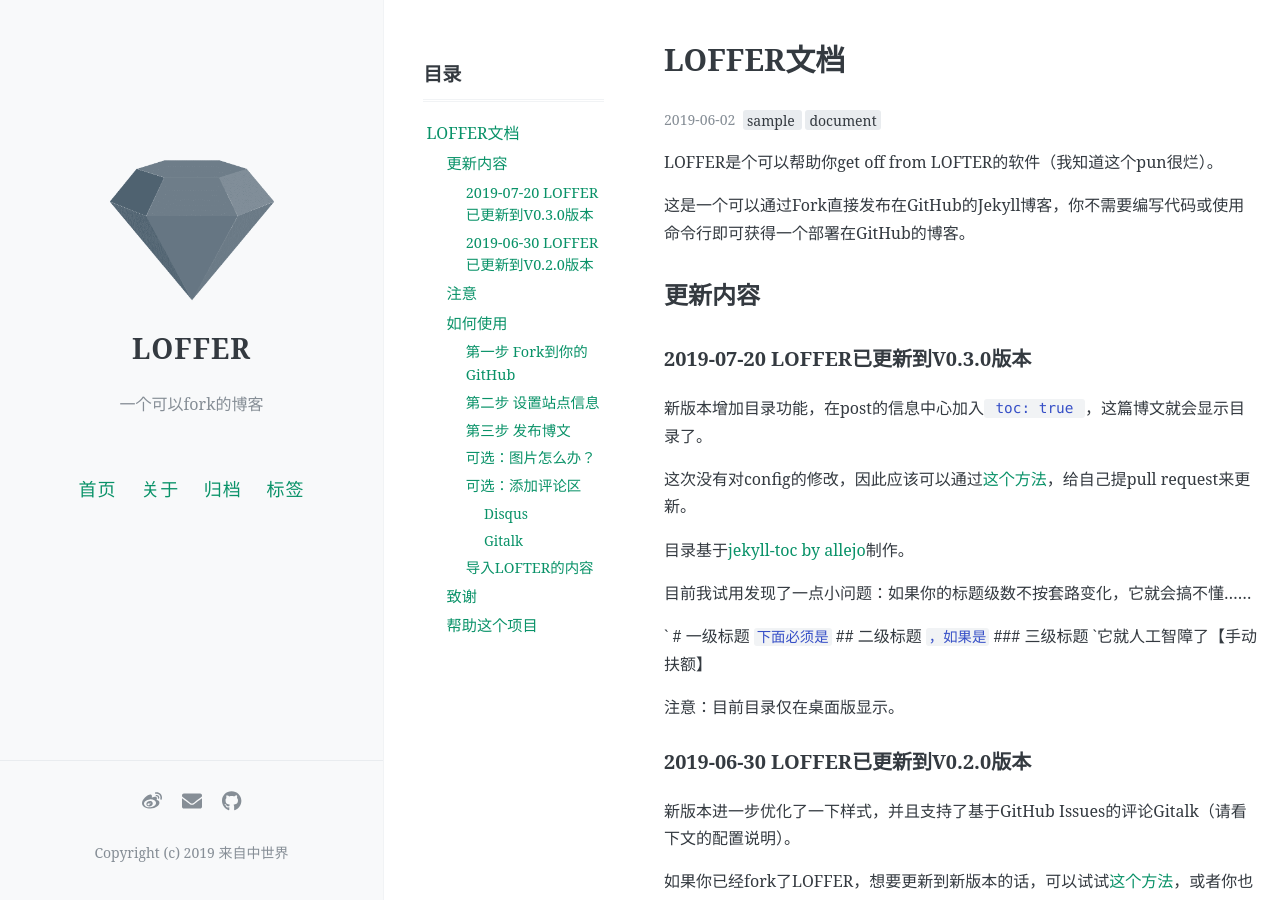
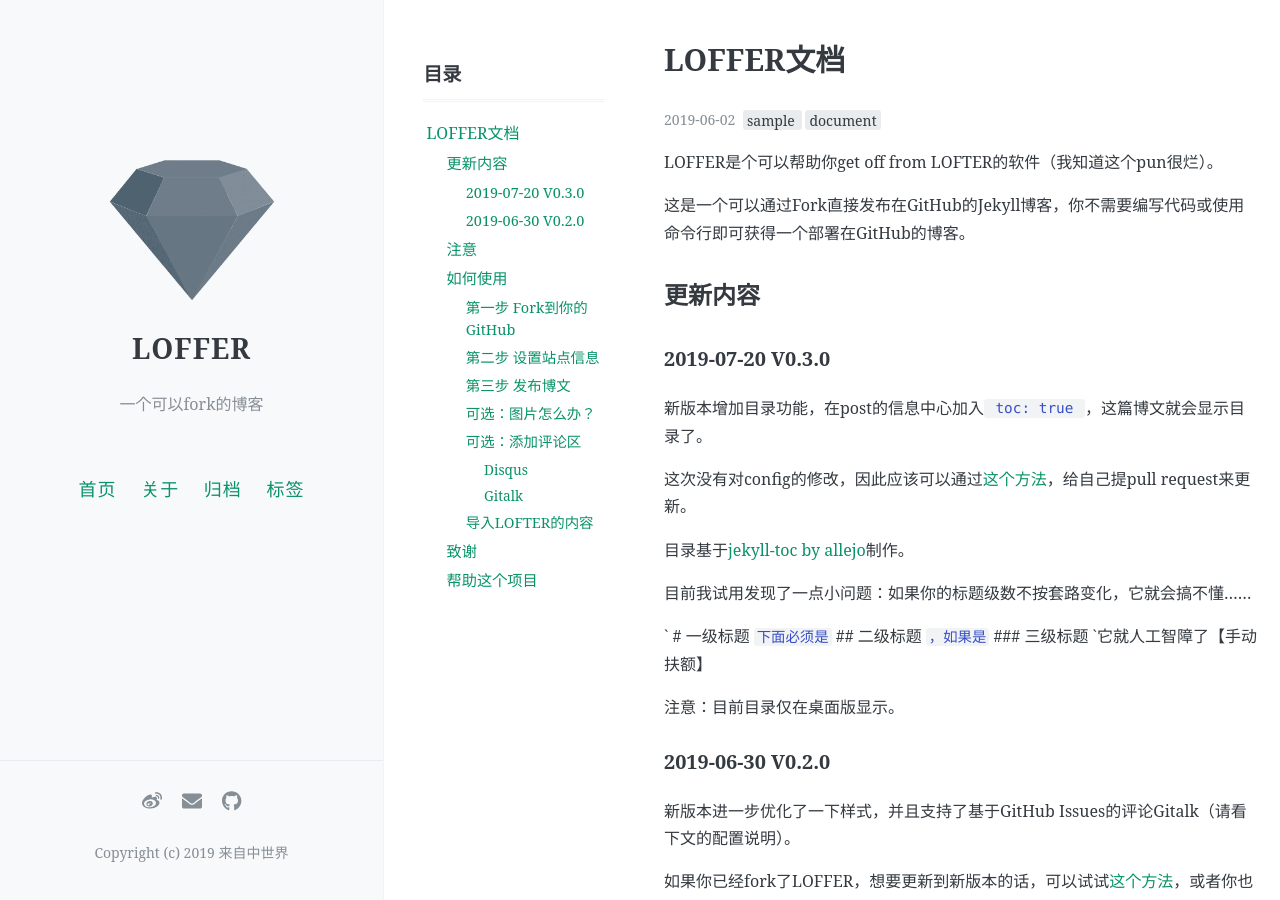
Before and after one commit to FromEndWorld/LOFFER, a Jekyll site: the page built from _posts/2019-06-02-document.md, in a window 1280 px wide and 900 px high. Built offline with Jekyll 4.4.1, drawn with Linux system fonts in a browser that asks for light colours; nearby versions of some CDN libraries; comment, search, counter and statistics services are not loaded.

Commit message:
Update 2019-06-02-document.md

```diff
--- a/_posts/2019-06-02-document.md
+++ b/_posts/2019-06-02-document.md
@@ -14,7 +14,7 @@
 
 ## 更新内容
 
-### 2019-07-20 LOFFER已更新到V0.3.0版本
+### 2019-07-20 V0.3.0
 
 新版本增加目录功能，在post的信息中心加入` toc: true `，这篇博文就会显示目录了。
 
@@ -29,7 +29,7 @@
 注意：目前目录仅在桌面版显示。
 
 
-### 2019-06-30 LOFFER已更新到V0.2.0版本
+### 2019-06-30 V0.2.0
 
 新版本进一步优化了一下样式，并且支持了基于GitHub Issues的评论Gitalk（请看下文的配置说明）。
 
```
